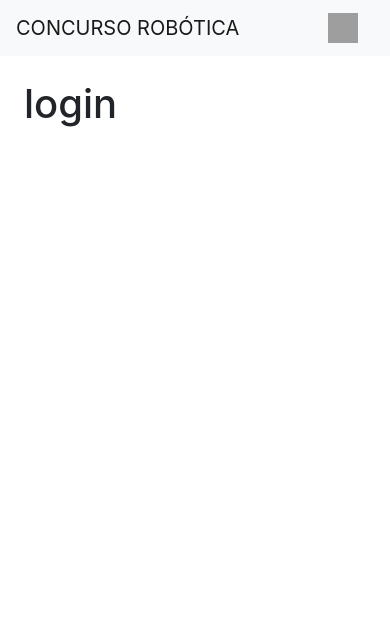
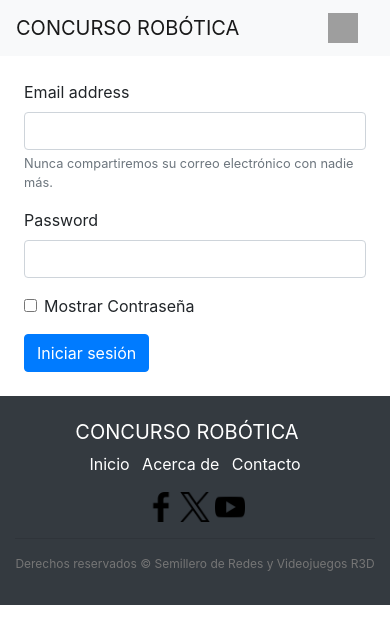
Before and after one commit to JanerBolivar/Concurso-Robotica, a Django app: page /login/ in a window 390 px wide. Shown: the top 644 px of the page. Run offline with Django 4.2, Linux system fonts and the light colour scheme; some libraries are stand-ins or nearby versions; grey boxes are pictures that could not be loaded.

Commit message:
From Login

```diff
--- a/login/templates/Login.html
+++ b/login/templates/Login.html
@@ -1,10 +1,33 @@
 {% extends 'layout.html' %}
 
 {% block content %}
+  <form>
+    <div class="form-group">
+      <label for="exampleInputEmail1">Email address</label>
+      <input type="email" class="form-control" id="exampleInputEmail1" aria-describedby="emailHelp" />
+      <small id="emailHelp" class="form-text text-muted">Nunca compartiremos su correo electrónico con nadie más.</small>
+    </div>
+    <div class="form-group">
+      <label for="exampleInputPassword1">Password</label>
+      <input type="password" class="form-control" id="exampleInputPassword1" />
+    </div>
+    <div class="form-group form-check">
+      <input type="checkbox" class="form-check-input" id="exampleCheck1" />
+      <label class="form-check-label" for="exampleCheck1">Mostrar Contraseña</label>
+    </div>
+    <button type="submit" class="btn btn-primary">Iniciar sesión</button>
+  </form>
 
+  <script>
+    const checkbox = document.getElementById('exampleCheck1')
+    const passwordInput = document.getElementById('exampleInputPassword1')
 
-<h1>login</h1>
-
-
-
+    checkbox.addEventListener('change', function () {
+      if (this.checked) {
+        passwordInput.type = 'text'
+      } else {
+        passwordInput.type = 'password'
+      }
+    })
+  </script>
 {% endblock %}
--- a/login/urls.py
+++ b/login/urls.py
@@ -1,8 +1,9 @@
 from django.urls import path
-from .views import LoginListView
+from .views import LoginHomeView, LoginListView
 
 app_name="login"
 
 urlpatterns = [
     path('', LoginListView.as_view(), name="home"),
+    path('principal/', LoginHomeView.as_view(), name="principal"),
 ]
--- a/login/views.py
+++ b/login/views.py
@@ -8,3 +8,10 @@ class LoginListView(View):
 
         }
         return render(request, 'Login.html', context)
+
+class LoginHomeView(View):
+    def get(self, request, *args, **kwargs):
+        context = {
+
+        }
+        return render(request, 'Home.html', context)
--- a/templates/layout.html
+++ b/templates/layout.html
@@ -3,18 +3,76 @@
 <!DOCTYPE html>
 <html lang="es">
   <head>
-  <meta charset="UTF-8">
+    <meta charset="UTF-8" />
     <title>Concurso de robótica</title>
-  <link rel="stylesheet" href="https://cdn.jsdelivr.net/npm/bootstrap@4.6.2/dist/css/bootstrap.min.css"
-  integrity="sha384-xOolHFLEh07PJGoPkLv1IbcEPTNtaed2xpHsD9ESMhqIYd0nLMwNLD69Npy4HI+N"
-  crossorigin="anonymous">
+    <link rel="stylesheet" href="https://cdn.jsdelivr.net/npm/bootstrap@4.6.2/dist/css/bootstrap.min.css" integrity="sha384-xOolHFLEh07PJGoPkLv1IbcEPTNtaed2xpHsD9ESMhqIYd0nLMwNLD69Npy4HI+N" crossorigin="anonymous" />
     <script src="https://cdn.jsdelivr.net/npm/bootstrap@5.0.2/dist/js/bootstrap.bundle.min.js"></script>
+
+    <link rel="stylesheet" href="https://maxcdn.bootstrapcdn.com/bootstrap/4.5.2/css/bootstrap.min.css" />
+    <script src="https://ajax.googleapis.com/ajax/libs/jquery/3.5.1/jquery.min.js"></script>
+    <script src="https://cdnjs.cloudflare.com/ajax/libs/popper.js/1.16.0/umd/popper.min.js"></script>
+    <script src="https://maxcdn.bootstrapcdn.com/bootstrap/4.5.2/js/bootstrap.min.js"></script>
+    <style>
+      .footer-text {
+        font-size: 12px;
+        color: #757575;
+      }
+      hr.footer-text {
+        border-bottom-width: 100px;
+        margin-bottom: 100px;
+      }
+    </style>
   </head>
   <body>
     {% include 'partials/navbar.html' %}
     <div class="container p-4">
       {% block content %}
+
       {% endblock %}
     </div>
+
+    <footer class="bg-dark text-center text-white py-3">
+      <div class="container">
+        <div class="row">
+          <div class="col-md-4 ">
+            <a class="navbar-brand fw-bold fst-italic text-white" href="/">CONCURSO ROBÓTICA</a>
+          </div>
+        </div>
+        <ul class="list-inline">
+          <li class="list-inline-item text-white">
+            <a href="/" class="text-white">Inicio</a>
+          </li>
+          <li class="list-inline-item text-white">
+            <a href="#" class="text-white">Acerca de</a>
+          </li>
+          <li class="list-inline-item">
+            <a href="#" class="text-white">Contacto</a>
+          </li>
+        </ul>
+
+        <div class="iconos">
+          <a href="https://www.facebook.com/" target="__blank">
+            <i class="fab fa-twitter">
+              <img src="{% static 'img/facebook.png' %}" width="30" height="30" class="d-inline-block align-top" alt=""/>
+            </i>
+          </a>
+          <a href="https://twitter.com/" target="__blank">
+            <i class="fab fa-twitter">
+              <img src="{% static 'img/twitter.png' %}" width="30" height="30" class="d-inline-block align-top" alt=""/>
+            </i>
+          </a>
+          <a href="https://www.youtube.com/" target="__blank">
+            <i class="fab fa-youtube">
+              <img src="{% static 'img/youtube.png' %}" width="30" height="30" class="d-inline-block align-top" alt=""/>
+            </i>
+          </a>
+        </div>
+        <div class="list-inline-item footer-text">
+          <hr class="footer-line" style="color: white;">
+          <p>Derechos reservados © Semillero de Redes y Videojuegos R3D</p>
+        </div>
+      </div>
+    </footer>
+
   </body>
 </html>
```
Also changed, not shown: login/templates/Home.html (added, +11 -0 lines), templates/index.html (+28 -6 lines), static/img/Fondo 1.jfif (added), static/img/Fondo1.jpg (added), static/img/Fondo2.jpg (added), static/img/Fondo3.jpg (added), static/img/aplicaciones.png (added), static/img/derechos-de-autor.png (added), static/img/facebook.png (added), static/img/grid_657714.png (added), static/img/twitter.png (added), static/img/youtube.png (added). Lines whose indentation alone changed are shown as unchanged.
